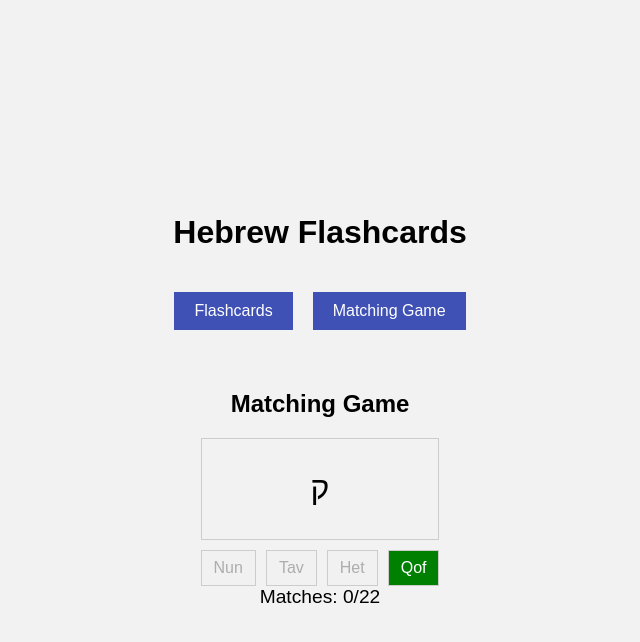
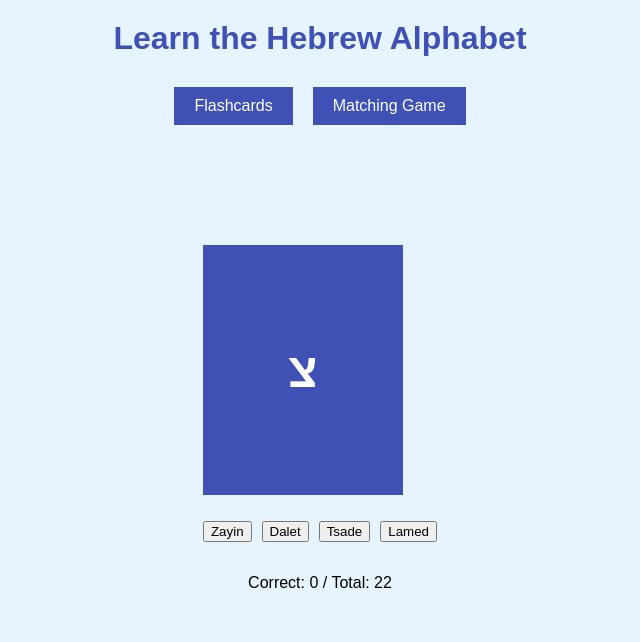
Before and after one commit to jamesrowe1/hebrew-flashcards, a React (Create React App) app: page / in a window 1280 px wide. Both pictures are taken after a click on the button "Matching Game". Shown: the top 642 px of the page, without its empty margins (320-960 px from the left). Built offline with nearby package versions, Linux system fonts and the light colour scheme.

Commit message:
fixed both games

```diff
--- a/src/App.css
+++ b/src/App.css
@@ -1,8 +1,20 @@
+/* App.css */
+
 body {
     margin: 0;
     padding: 0;
     font-family: Arial, sans-serif;
-    background-color: #f2f2f2;
+    background-color: #E6F4FF;
+  }
+
+
+.app {
+    display: flex;
+    flex-direction: column;
+    justify-content: center;
+    align-items: center;
+    min-height: 100vh;
+    background-color: #f0f8ff; /* Replace with your chosen soothing background color */
   }
 
   .container {
@@ -10,7 +22,7 @@ body {
     flex-direction: column;
     align-items: center;
     justify-content: center;
-    height: 100vh;
+    height: 50vh;
   }
 
   .card-grid {
@@ -108,8 +120,29 @@ body {
     font-size: 1.2rem;
   }
 
+
+.title {
+  text-align: center;
+  margin: 20px 0;
+  color: #3f51b5;
+  font-size: 32px;
+}
+
+  /* Improved Styles for Navigation */
+
   .navigation {
-    margin: 20px 0;
+    display: flex;
+    align-items: center;
+    justify-content: center;
+    padding: 10px 0;
+    /*background-color: rgba(255, 255, 255, 0.9);*/
+    backdrop-filter: blur(5px);
+    z-index: 1;
+    transition: transform 0.3s;
+  }
+
+  .navigation.hidden {
+    transform: translateY(-100%);
   }
 
   .navigation button {
@@ -128,23 +161,36 @@ body {
 
   .pronunciation-options {
     display: flex;
+    justify-content: center;
+    align-items: center;
     flex-wrap: wrap;
     gap: 10px;
     margin-top: 10px;
   }
 
-  .pronunciation-options button {
-    padding: 8px 12px;
-    font-size: 16px;
-    border: 1px solid #ccc;
+  .matching-game .flashcard {
+    position: relative;
+    height: 250px; /* Increase card height */
+    width: 200px;
     cursor: pointer;
+    transform-style: preserve-3d;
+    transition: transform 0.5s;
   }
 
-  .pronunciation-options button.correct {
-    background-color: green;
-    color: white;
+  .matching-game .flashcard .front {
+    background-color: #3f51b5;
+    z-index: 2;
   }
 
-  .pronunciation-options button:disabled {
-    cursor: not-allowed;
+
+
+  .hebrew-letter {
+    font-size: 3rem;
+    padding: 10px;
   }
+
+  .counter {
+    z-index: -1;
+    position: relative;
+    color: black;
+  }
--- a/src/App.js
+++ b/src/App.js
@@ -1,4 +1,4 @@
-import React, { useState } from 'react';
+import React, { useState, useEffect } from 'react';
 import './App.css';
 import FlashcardList from './components/FlashcardList';
 import MatchingGame from './components/MatchingGame';
@@ -35,18 +35,34 @@ const App = () => {
     setSelectedView(view);
   };
 
+  const [isSticky, setSticky] = useState(false);
+
+  useEffect(() => {
+    const handleScroll = () => {
+      setSticky(window.pageYOffset > 0);
+    };
+
+    window.addEventListener('scroll', handleScroll);
+
+    return () => {
+      window.removeEventListener('scroll', handleScroll);
+    };
+  }, []);
+
   return (
-    <div className="container">
-      <h1 className="title">Hebrew Flashcards</h1>
-      <div className="navigation">
+    <div>
+      <h1 className="title">Learn the Hebrew Alphabet</h1>
+      <div className={`navigation ${isSticky ? 'sticky' : ''}`}>
         <button onClick={() => handleNavigationClick('flashcards')}>Flashcards</button>
         <button onClick={() => handleNavigationClick('matching')}>Matching Game</button>
       </div>
-      {selectedView === 'flashcards' ? (
-        <FlashcardList flashcards={flashcards} />
-      ) : (
-        <MatchingGame flashcards={flashcards} />
-      )}
+      <div className="container">
+        {selectedView === 'flashcards' ? (
+          <FlashcardList flashcards={flashcards} />
+        ) : (
+          <MatchingGame flashcards={flashcards} />
+        )}
+      </div>
     </div>
   );
 };
--- a/src/components/MatchingGame.js
+++ b/src/components/MatchingGame.js
@@ -1,75 +1,100 @@
 import React, { useState, useEffect } from 'react';
 
-// Function to shuffle an array
 const shuffleArray = (array) => {
-  return array.sort(() => Math.random() - 0.5);
+  for (let i = array.length - 1; i > 0; i--) {
+    const j = Math.floor(Math.random() * (i + 1));
+    [array[i], array[j]] = [array[j], array[i]];
+  }
+  return array;
 };
 
 const MatchingGame = ({ flashcards }) => {
-  const [shuffledFlashcards, setShuffledFlashcards] = useState([]);
-  const [currentCardIndex, setCurrentCardIndex] = useState(0);
-  const [matches, setMatches] = useState(0);
-  const [loading, setLoading] = useState(true);
+  const [currentFlashcard, setCurrentFlashcard] = useState(null);
+  const [pronunciationOptions, setPronunciationOptions] = useState([]);
+  const [matches, setMatches] = useState([]);
+  const [correctCount, setCorrectCount] = useState(0);
 
   useEffect(() => {
-    setShuffledFlashcards(shuffleArray(flashcards));
-    setLoading(false);
+    setCurrentFlashcard(null);
+    setCorrectCount(0);
   }, [flashcards]);
 
-  const handlePronunciationClick = (pronunciation) => {
-    const currentCard = shuffledFlashcards[currentCardIndex];
-    if (currentCard.pronunciation === pronunciation) {
-      setMatches((prevMatches) => prevMatches + 1);
+  useEffect(() => {
+    if (flashcards.length > 0 && currentFlashcard === null) {
+      const remainingFlashcards = flashcards.filter(
+        (flashcard) => !matches.includes(flashcard)
+      );
+
+      if (remainingFlashcards.length === 0) {
+        setCurrentFlashcard(null);
+      } else {
+        setCurrentFlashcard(remainingFlashcards[Math.floor(Math.random() * remainingFlashcards.length)]);
+        setPronunciationOptions([]);
       }
+    }
+  }, [flashcards, currentFlashcard, matches]);
 
-    if (currentCardIndex < shuffledFlashcards.length - 1) {
-      setCurrentCardIndex((prevIndex) => prevIndex + 1);
-    } else {
-      // Reset the game when all cards have been matched
-      setShuffledFlashcards(shuffleArray(flashcards));
-      setCurrentCardIndex(0);
-      setMatches(0);
+  useEffect(() => {
+    if (currentFlashcard) {
+      const correctPronunciation = currentFlashcard.pronunciation;
+      const allPronunciations = flashcards.map((flashcard) => flashcard.pronunciation);
+      const shuffledOptions = shuffleArray(
+        [correctPronunciation, ...getRandomPronunciations(correctPronunciation, allPronunciations)]
+      );
+      setPronunciationOptions(shuffledOptions);
+    }
+  }, [currentFlashcard, flashcards]);
+
+  const getRandomPronunciations = (correctPronunciation, allPronunciations) => {
+    const filteredPronunciations = allPronunciations.filter(
+      (pronunciation) => pronunciation !== correctPronunciation
+    );
+    const shuffledPronunciations = shuffleArray(filteredPronunciations);
+    return shuffledPronunciations.slice(0, 3);
+  };
+
+  const handleOptionClick = (selectedOption) => {
+    if (currentFlashcard) {
+      if (selectedOption === currentFlashcard.pronunciation) {
+        setCorrectCount((prevCount) => prevCount + 1);
+        setMatches((prevMatches) => [...prevMatches, currentFlashcard]);
+      }
+      setCurrentFlashcard(null);
     }
   };
 
-  if (loading) {
-    return <div>Loading...</div>; // You can display a loading message or spinner here
-  }
-
-  const currentCard = shuffledFlashcards[currentCardIndex];
-
-  // Generate a set of random pronunciations including the correct one
-  const randomPronunciations = shuffleArray(
-    Array.from(new Set(shuffledFlashcards.map((flashcard) => flashcard.pronunciation)))
-  ).slice(0, 3);
-
-  // Include the correct pronunciation in the set
-  randomPronunciations.push(currentCard.pronunciation);
-
-  // Shuffle the pronunciations again to change their order
-  const shuffledPronunciations = shuffleArray(randomPronunciations);
-
   return (
     <div className="matching-game">
-      <h2>Matching Game</h2>
-      <div className="matching-card">
-        {currentCard.hebrewLetter}
+      {currentFlashcard && (
+        <>
+        <div className="card-grid">
+          <div className="card">
+            <div className="flashcard">
+              <div className="front">
+                <span className="hebrew-letter">{currentFlashcard.hebrewLetter}</span>
+              </div>
+            </div>
           </div>
           <div className="pronunciation-options">
-        {shuffledPronunciations.map((pronunciation, index) => (
-          <button
-            key={index}
-            onClick={() => handlePronunciationClick(pronunciation)}
-            className={currentCard.pronunciation === pronunciation ? 'correct' : ''}
-            disabled={currentCard.pronunciation !== pronunciation}
-          >
-            {pronunciation}
+            {pronunciationOptions.map((option, index) => (
+              <button key={index} onClick={() => handleOptionClick(option)}>
+                {option}
               </button>
             ))}
           </div>
-      <div className="matches">
-        Matches: {matches}/{flashcards.length}
+          <p className="counter">Correct: {correctCount} / Total: {flashcards.length}</p>
           </div>
+        </>
+      )}
+
+      {correctCount === flashcards.length && (
+        <p className="feedback-all-matched">Congratulations! You've got them all right!</p>
+      )}
+      {matches.length === flashcards.length && correctCount !== flashcards.length && (
+        <p className="feedback-all-matched">
+          Congratulations! You've matched all the letters. Keep practicing!
+        </p>
+      )}
     </div>
   );
 };
```
Lines whose indentation alone changed are shown as unchanged.
